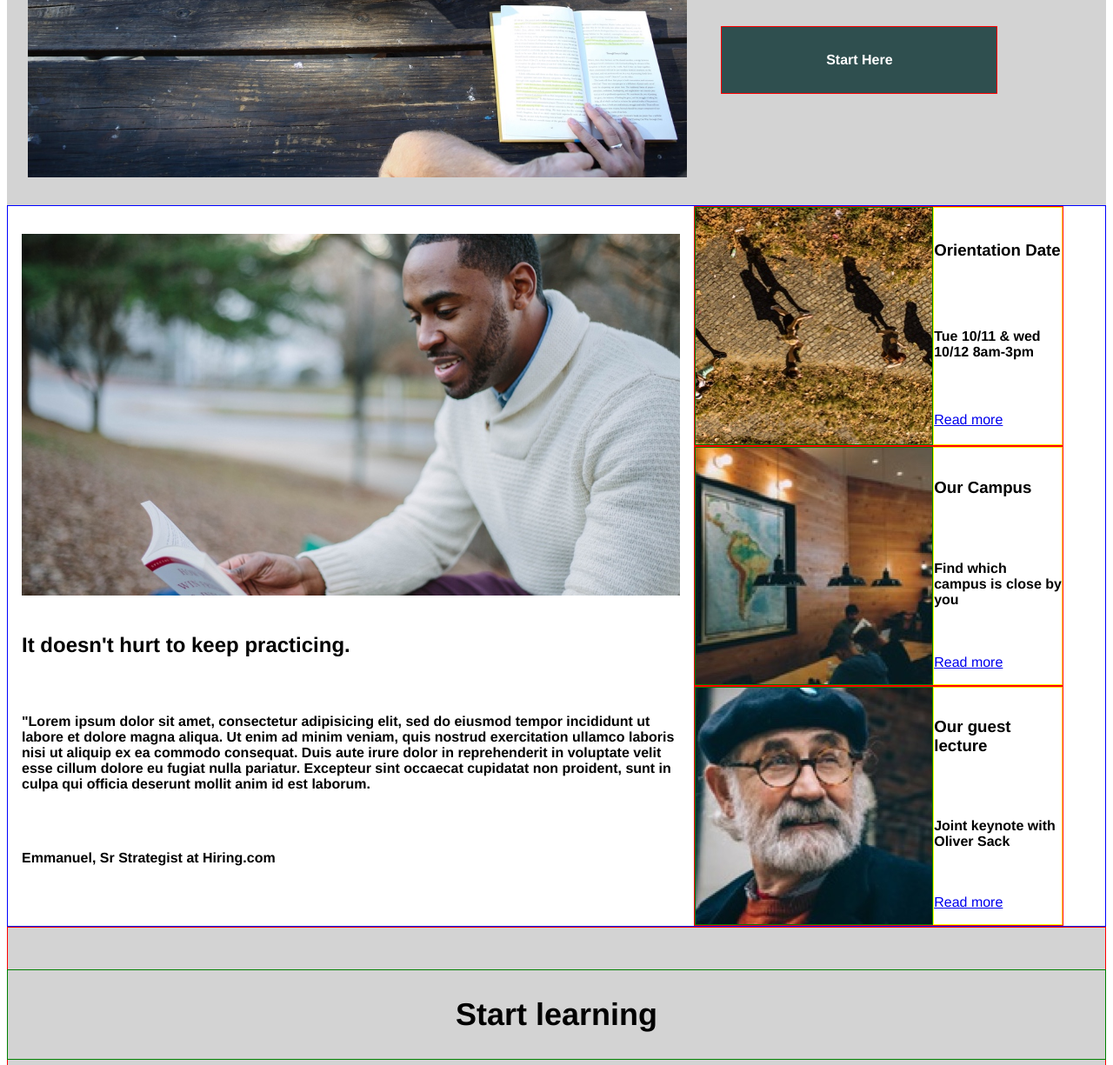
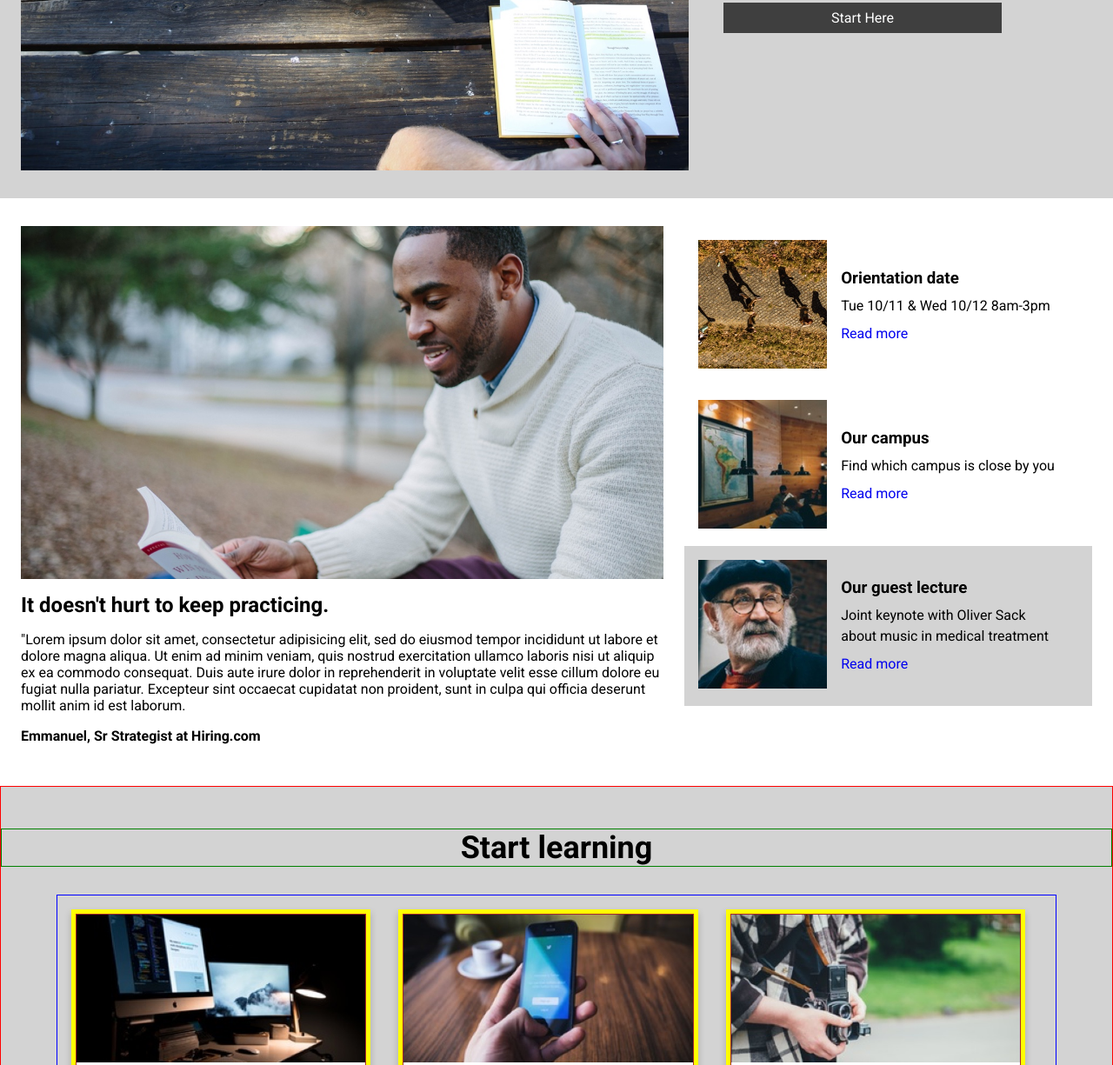
Before and after one commit to daveliew/colmar_academy, a plain HTML site: page index.html in a window 1280 px wide. Shown: the part 436-1661 px from the top of the page at 87% size. Drawn offline with Linux system fonts and the light colour scheme.

Commit message:
FEAT: Events sidebar

```diff
--- a/index.html
+++ b/index.html
@@ -5,6 +5,7 @@
 	<title>Colmar Academy</title>
 	<!-- add CSS RESET and FONT AWESOME -->
 	<link rel="stylesheet" href="./resources/css/styles.css">
+	<link href="https://fonts.googleapis.com/css?family=Roboto:400,700,900" rel="stylesheet">
 </head>
 <body>
 
@@ -23,7 +24,7 @@
 		<!-- END OF MOBILE NAV -->
 		<div class="logo desktop">
 			<img src="./resources/images/ic-logo.svg" alt="logo">
-			<p><span >COLMAR</span> ACADEMY</p>
+			<p><span class="bold">COLMAR</span> ACADEMY</p>
 		</div>
 		<nav class="desktop">
 				<ul>
@@ -37,7 +38,6 @@
 					</li>
 				</ul>
 		</nav>
-
 	</header>
 
 	<!-- Banner -->
@@ -54,7 +54,7 @@
 			</div>
 			<div class="headline-row">
 				<div class="start-here">
-					<h4>Start Here</h4>
+					<p>Start Here</p>
 				</div>
 			</div>
 		</div>
@@ -63,7 +63,6 @@
 	<!-- Information -->
 
 	<div class="information">
-		<!-- consider using align-items stretch -->
 		<div class="information-left">
 			<div class="information-row">
 				<img src="./resources/images/information-main.jpg" alt="main information">
@@ -72,22 +71,21 @@
 				<h2>It doesn't hurt to keep practicing.</h2>
 			</div>
 			<div class="information-row">
-				<h4>"Lorem ipsum dolor sit amet, consectetur adipisicing elit, sed do eiusmod tempor incididunt ut labore et dolore magna aliqua. Ut enim ad minim veniam, quis nostrud exercitation ullamco laboris nisi ut aliquip ex ea commodo consequat. Duis aute irure dolor in reprehenderit in voluptate velit esse cillum dolore eu fugiat nulla pariatur. Excepteur sint occaecat cupidatat non proident, sunt in culpa qui officia deserunt mollit anim id est laborum.</h4>
+				<p>"Lorem ipsum dolor sit amet, consectetur adipisicing elit, sed do eiusmod tempor incididunt ut labore et dolore magna aliqua. Ut enim ad minim veniam, quis nostrud exercitation ullamco laboris nisi ut aliquip ex ea commodo consequat. Duis aute irure dolor in reprehenderit in voluptate velit esse cillum dolore eu fugiat nulla pariatur. Excepteur sint occaecat cupidatat non proident, sunt in culpa qui officia deserunt mollit anim id est laborum.</p>
 			</div>
 			<div class="information-row">
-				<h4 class="bold">Emmanuel, Sr Strategist at Hiring.com</h4>
+				<p class="bold">Emmanuel, Sr Strategist at Hiring.com</p>
 			</div>
 		</div>
 		<div class="information-right">
 			<!-- Events Sidebar -->
-			<div class="sidebar">
 			<div class="sidebar-row">
 				<div class="sidebar-image">
 					<img src="./resources/images/information-orientation.jpg" alt="orientation">
 				</div>
 				<div class="sidebar-info">
-						<h3>Orientation Date</h3>
-						<h4>Tue 10/11 &amp wed 10/12 8am-3pm</h4>
+					<h3>Orientation date</h3>
+					<p>Tue 10/11 &amp Wed 10/12 8am-3pm</p>
 					<a href="#">Read more</a>
 				</div>
 			</div>
@@ -96,8 +94,8 @@
 					<img src="./resources/images/information-campus.jpg" alt="campus">
 				</div>
 				<div class="sidebar-info">
-						<h3>Our Campus</h3>
-						<h4>Find which campus is close by you</h4>
+					<h3>Our campus</h3>
+					<p>Find which campus is close by you</p>
 					<a href="#">Read more</a>
 				</div>
 			</div>
@@ -107,9 +105,8 @@
 				</div>
 				<div class="sidebar-info">
 					<h3>Our guest lecture</h3>
-						<h4>Joint keynote with Oliver Sack</h4>
+					<p>Joint keynote with Oliver Sack about music in medical treatment</p>
 					<a href="#">Read more</a>
-					</div>
 				</div>
 			</div>
 		</div>
--- a/resources/css/styles.css
+++ b/resources/css/styles.css
@@ -1,5 +1,3 @@
-@import url("https://fonts.googleapis.com/css?family=Open+Sans")
-
 /* Universal Styles */
 * {
   margin: 0;
@@ -9,7 +7,11 @@
 
 body{
   font-size: 16px;
-  font-family: Helvetica, Arial, sans-serif;
+  font-family: 'Roboto', sans-serif;
+}
+
+a{
+  text-decoration: none;
 }
 
 /* Header */
@@ -22,16 +24,16 @@ header{
   align-items: center;
 }
 
+
+
 .logo{
   display: flex;
+  justify-content: center;
+  align-items: center;
 }
 
 .logo img{
   margin-left: 1.5em;
-}
-
-.logo span{
-  font-weight: bold;
 }
 
 nav ul {
@@ -82,7 +84,6 @@ nav ul li a{
   justify-content: flex-start;
   width: 100%;
   margin: 1em;
-  border: 1px solid red;
 }
 
 .start-here{
@@ -90,7 +91,7 @@ nav ul li a{
   justify-content: center;
   padding: 0.5em;
   width: 100%;
-  background-color: darkslategrey;
+  background-color: rgba(0,0,0,0.7);
   color: white;
 }
 
@@ -102,8 +103,7 @@ nav ul li a{
 
 .information{
   display: flex;
-  border: 1px solid blue;
-  flex-wrap: wrap;
+  padding: 2em 1.5em;
 }
 
 .information-left{
@@ -111,8 +111,8 @@ nav ul li a{
   flex-direction: column;
   justify-content: space-between;
   align-items: flex-start;
-  width: 60%;
-  padding: 2em 1em;
+  max-width: 60%;
+  margin-right: 1.5em;
 }
 
 .information-row{
@@ -130,22 +130,29 @@ nav ul li a{
 
 .sidebar-row{
   display: flex;
-  flex-direction: row;
-  flex-grow: 1;
-  border: 1px solid red;
-  width: 423px;
+  flex-basis: 423px;
+  flex-wrap: nowrap;
+  padding: 1em;
+}
+
+.sidebar-row:last-child{
+  background-color: lightgrey;
 }
 
 .sidebar-image img{
-  display: flex;
-  border: 1px solid green;
+  width: 148px;
 }
 
 .sidebar-info{
   display: flex;
   flex-direction: column;
-  justify-content: space-around;
-  border: 1px solid yellow;
+  justify-content: center;
+  line-height: 1.5em;
+  padding: 1em;
+}
+
+.sidebar-info p{
+  margin: 0.5em 0;
 }
 
 /* Courses */
```
Lines whose indentation alone changed are shown as unchanged.
